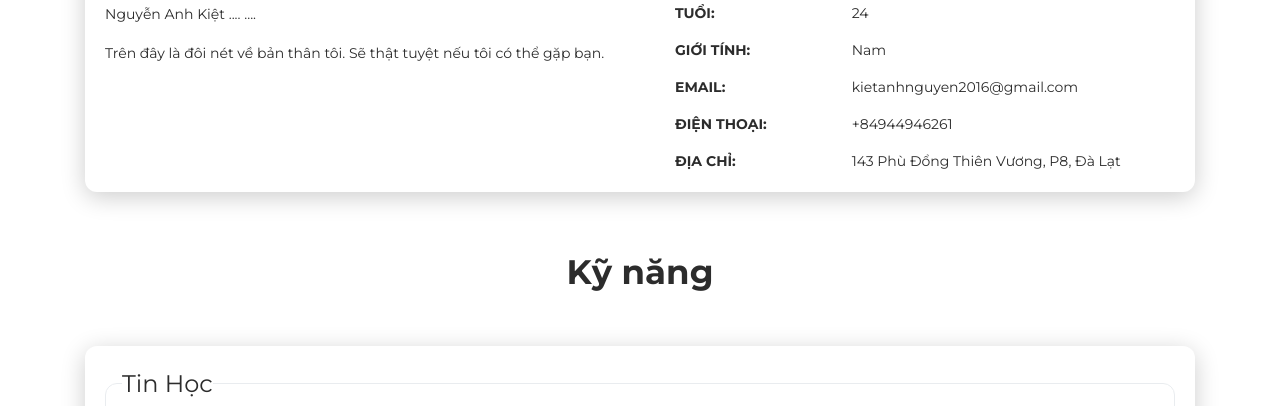
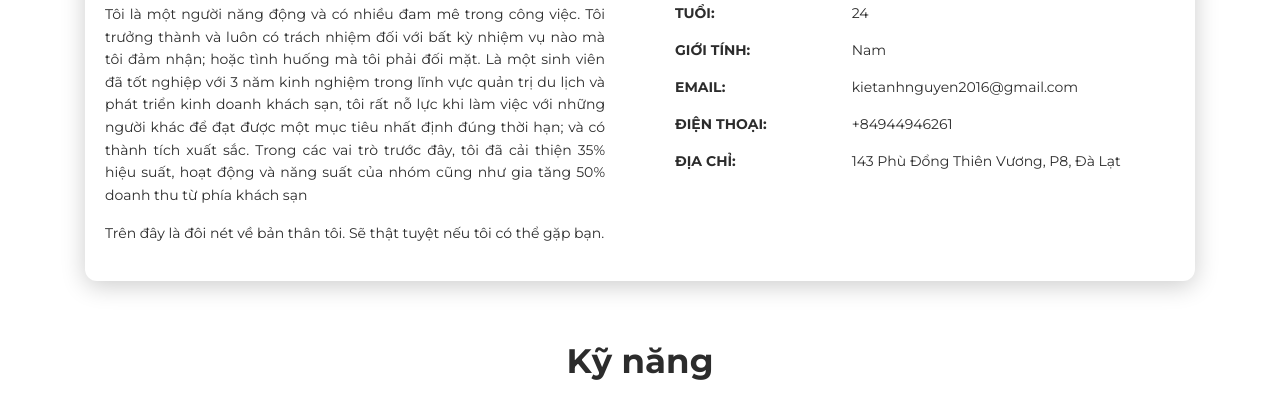
Before and after one commit to binner99/contact-mr-kiet, a plain HTML site: page index.html in a window 1280 px wide. Shown: the part 701-1107 px from the top of the page. Drawn offline with Linux system fonts and the light colour scheme; some packages are replaced by stand-ins of ours; a script that the page names is missing.

Commit message:
Update index.html

```diff
--- a/index.html
+++ b/index.html
@@ -112,9 +112,7 @@
                 <div class="card-body">
                   <div class="h4 mt-0 title">About</div>
                   <p class="text-justify">
-                    Nguyễn Anh Kiệt
-                    ....
-                    ....
+                    Tôi là một người năng động và có nhiều đam mê trong công việc. Tôi trưởng thành và luôn có trách nhiệm đối với bất kỳ nhiệm vụ nào mà tôi đảm nhận; hoặc tình huống mà tôi phải đối mặt. Là một sinh viên đã tốt nghiệp với  3 năm kinh nghiệm trong lĩnh vực quản trị du lịch và phát triển kinh doanh khách sạn, tôi rất nỗ lực khi làm việc với những người khác để đạt được một mục tiêu nhất định đúng thời hạn; và có thành tích xuất sắc. Trong các vai trò trước đây, tôi đã cải thiện 35% hiệu suất, hoạt động và năng suất của nhóm cũng như gia tăng 50% doanh thu từ phía khách sạn
                   </p>
                   <p class="text-justify">
                     Trên đây là đôi nét về bản thân tôi. Sẽ thật tuyệt nếu tôi có thể gặp bạn.
```
